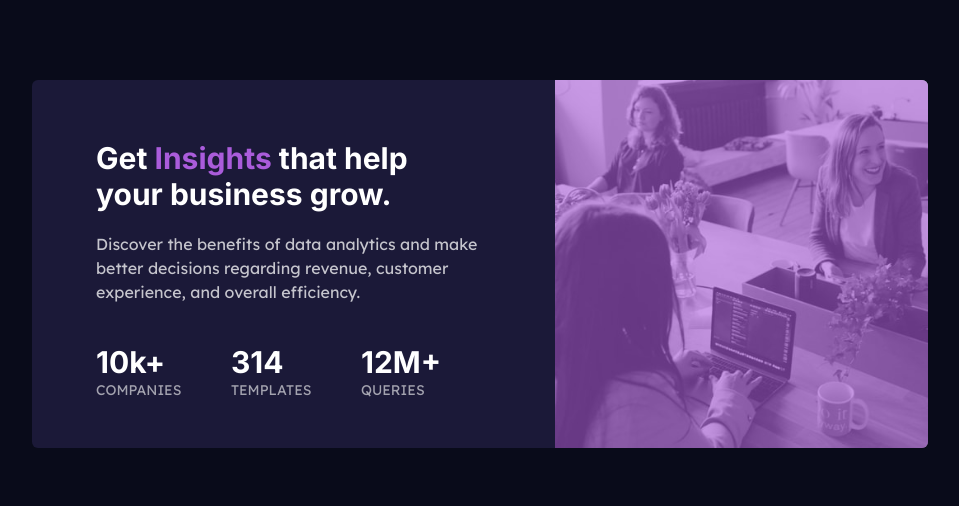
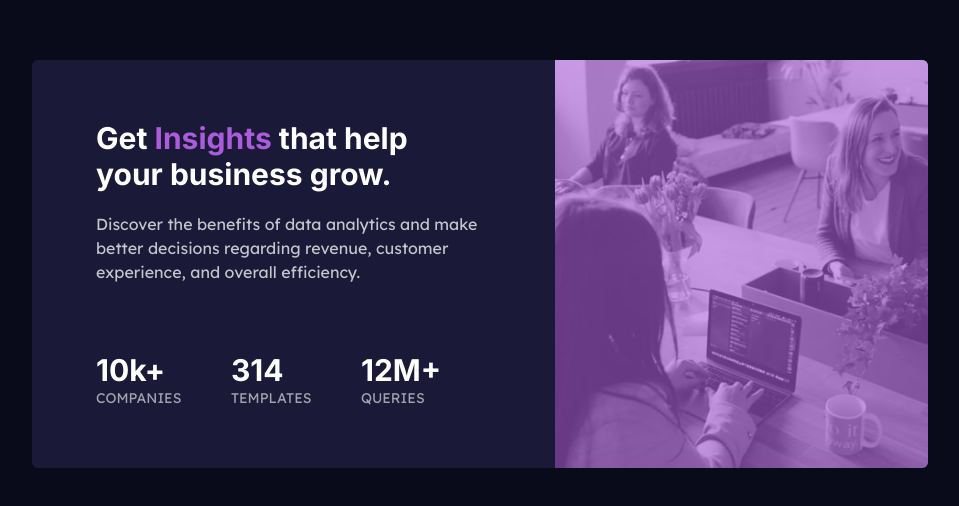
Before and after one commit to auto200/design-implementations, a Next.js app in the folder components/: page /stats-preview-card in a window 1280 px wide. Shown: the part 136-642 px from the top of the page, without its empty margins (160-1119 px from the left). Built offline with nearby package versions, Linux system fonts and the light colour scheme.

Commit message:
Stylistic changes

```diff
--- a/components/pages/stats-preview-card/index.tsx
+++ b/components/pages/stats-preview-card/index.tsx
@@ -35,31 +35,33 @@ const StatsPreview = () => {
       <div className="bg-SPC-bg min-h-screen px-5 py-10 font-lexend-deca sm:flex sm:items-center sm:justify-center">
         {/* card */}
         <div className="text-SPC-text-primary bg-SPC-card-bg rounded-md overflow-hidden text-center sm:flex sm:max-w-4xl sm:text-left">
+          {/* image */}
           <div className="relative sm:w-5/12 sm:order-1">
             <img
               src="/stats-preview-card/image-header-mobile.jpg"
-              className=" sm:hidden"
+              className="sm:hidden"
             />
             <img
               src="/stats-preview-card/image-header-desktop.jpg"
-              className="hidden sm:inline sm:w-full sm:h-full sm:object-cover"
+              className="hidden w-full h-full sm:inline sm:object-cover"
             />
-            <div className="absolute top-0 left-0 w-full h-full z-10 bg-SPC-accent opacity-60" />
+            <div className="absolute inset-0 w-full h-full z-10 bg-SPC-accent opacity-60" />
           </div>
+          {/* texts */}
           <div className="px-5 sm:px-16 sm:py-5 sm:w-7/12">
-            <div className="text-3xl mt-10 mb-5 font-inter font-bold sm:max-w-sm">
+            <div className="text-3xl mt-10 font-inter font-bold sm:max-w-sm">
               Get <span className="text-SPC-accent">Insights</span> that help
               your business grow.
             </div>
-            <div className="text-SPC-text-secondary mb-10 sm:max-w-sm">
+            <div className="text-SPC-text-secondary mt-5 sm:max-w-sm">
               Discover the benefits of data analytics and make better decisions
               regarding revenue, customer experience, and overall efficiency.
             </div>
-            <div className="sm:flex">
+            <div className="my-10 sm:flex">
               {stats.map(({ text, subText }) => (
-                <div key={text + subText} className="sm:mr-auto">
+                <div key={text + subText} className="mt-7 sm:mr-auto">
                   <h3 className="text-3xl font-inter font-bold">{text}</h3>
-                  <p className="uppercase text-sm text-SPC-text-tertiary mb-7">
+                  <p className="uppercase text-sm text-SPC-text-tertiary">
                     {subText}
                   </p>
                 </div>
```
